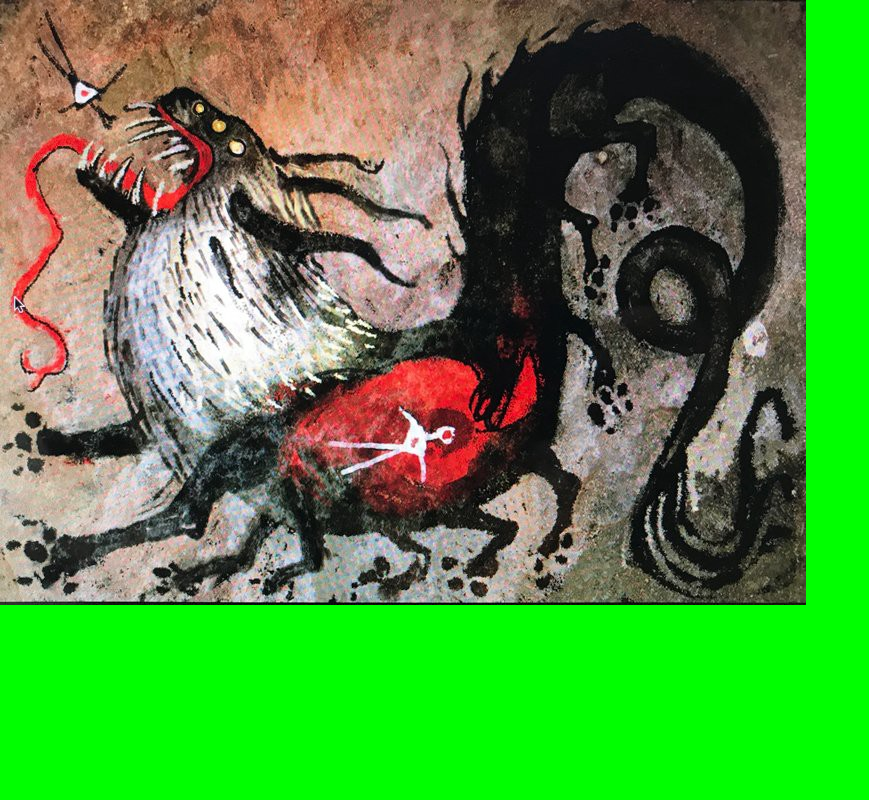
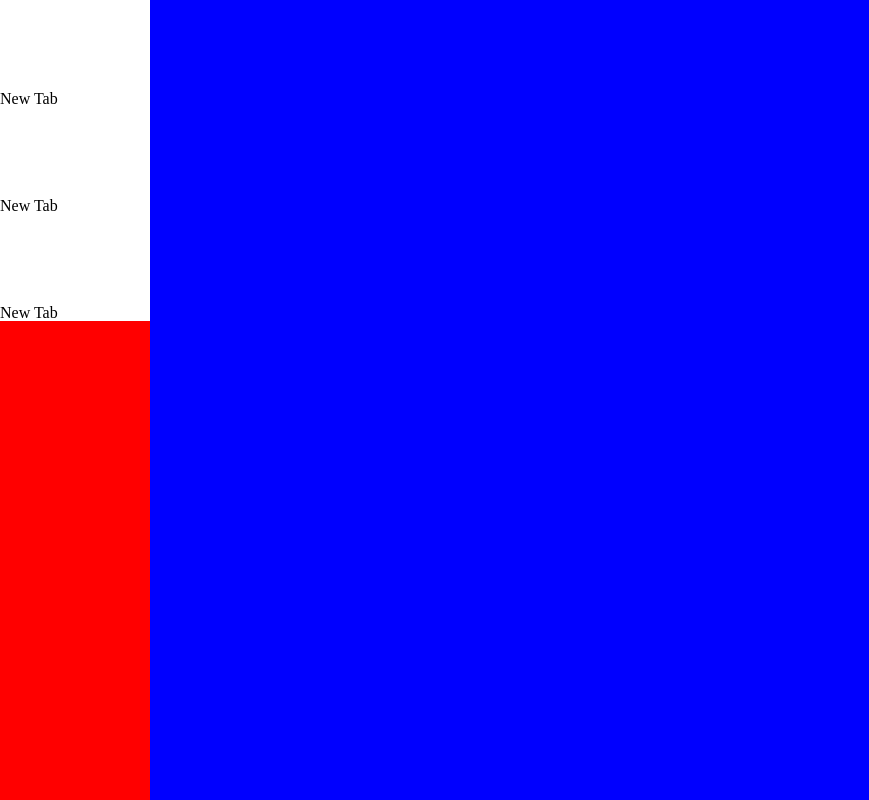
Before and after one commit to kbrdsk/restaurant-page, a website built with webpack: page dist/index.html in a window 1280 px wide. Shown: the whole page, without its empty margins (0-869 px from the left). Built offline with nearby package versions, Linux system fonts and the light colour scheme.

Commit message:
cleaned up file structure, experimenting with tabs

```diff
--- a/src/index.js
+++ b/src/index.js
@@ -1,11 +1,18 @@
 import './styles/style.css';
-import imageSrc from './images/test-image.jpeg';
+import {Tab} from './tab.js';
 
 let body = document.querySelector('body');
-let testImg = () => {
-	let img = new Image();
-	img.src = imageSrc;
-	return img;
+
+let navContainer = document.createElement('div');
+navContainer.classList.add('nav-container');
+
+let contentContainer = document.createElement('div');
+contentContainer.classList.add('content-container');
+
+for(let i = 0; i < 3; i++){
+	navContainer.appendChild((new Tab()).nav);
 }
 
-body.appendChild(testImg());
+
+body.appendChild(navContainer);
+body.appendChild(contentContainer);
--- a/src/style.css
+++ /dev/null
@@ -1,3 +0,0 @@
-body{
-	background-color: #0f0;
-}
--- a/src/styles/style.css
+++ b/src/styles/style.css
@@ -1,3 +1,19 @@
+.nav-container{
+	background-color: #f00;
+}
+
+.content-container{
+	background-color: #00f;
+}
+
 body{
-	background-color: #0f0;
+	display: grid;
+	grid-template-columns: 150px minmax(600px, 1fr);
+	height: 100vh;
+	width: 100vw;
 }
+
+.tab-nav{
+	background-color: #fff;
+	padding-top: 50%;
+}
```
Also changed, not shown: src/images/test-image.jpeg (deleted).
